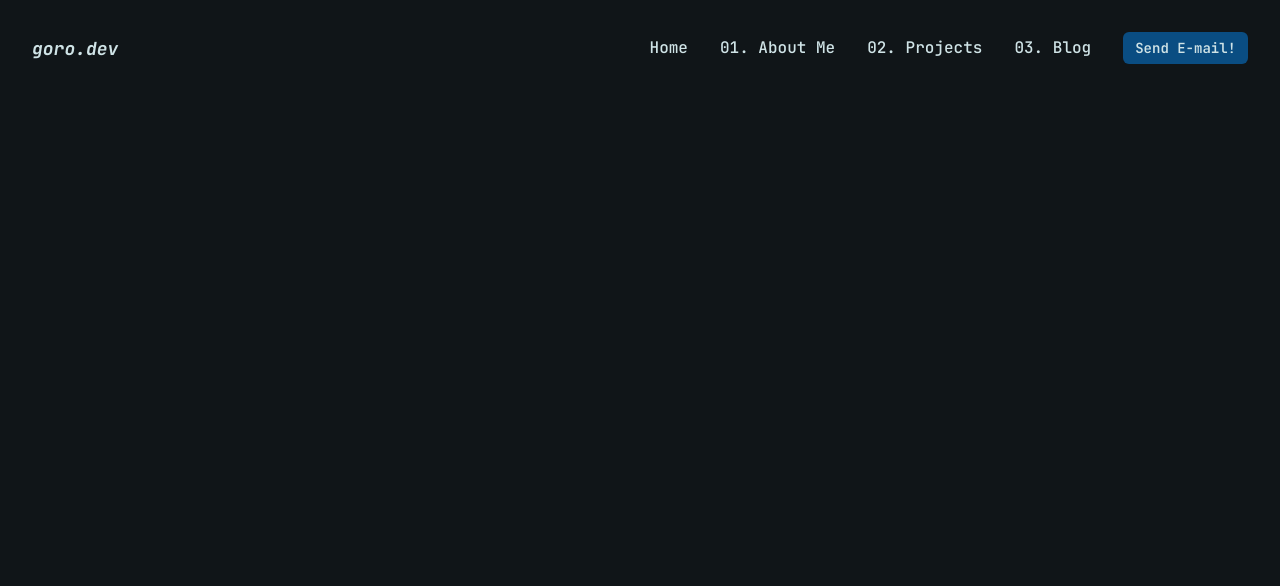
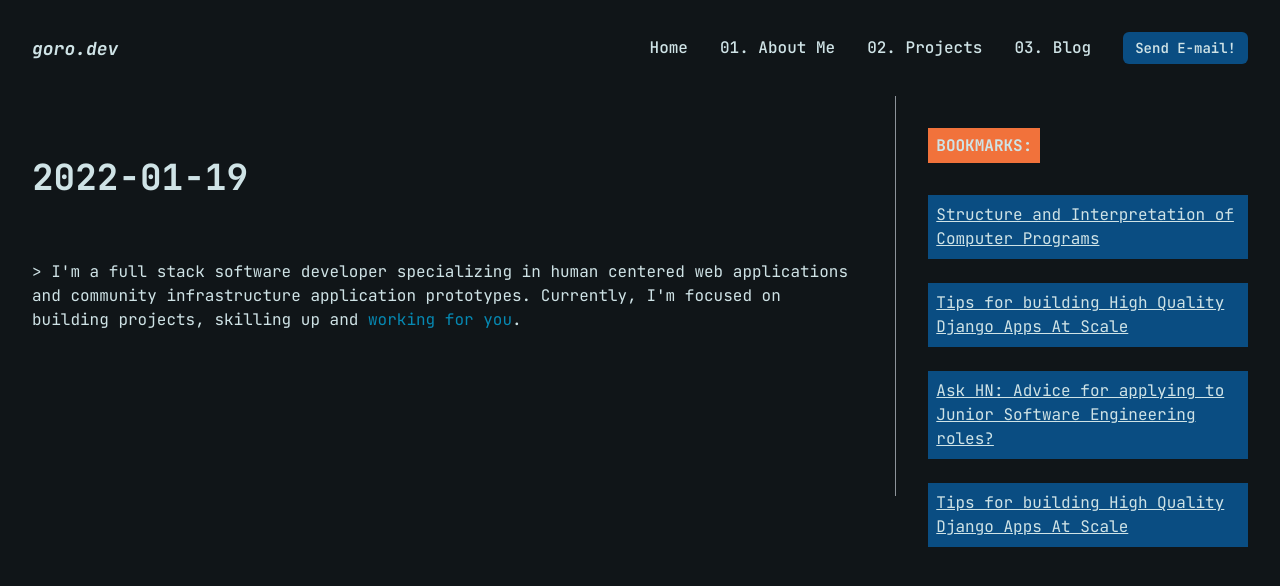
Before and after one commit to dryutsun/portfolio-website, a React (Create React App) app: page /blog in a window 1280 px wide. Shown: the top 586 px of the page. Built offline with nearby package versions, Linux system fonts and the light colour scheme.

Commit message:
feat(bookmark.js, blog.js): add new page for blog and bookmarks
create a page to display bookmarks and blogposts

```diff
--- a/src/App.js
+++ b/src/App.js
@@ -6,6 +6,7 @@ import IndexPage from "./components/IndexPage";
 import About from "./components/pages/About";
 import Projects from "./components/pages/Projects";
 import { BrowserRouter as Router, Routes, Route, Link } from "react-router-dom";
+import Blog from "./components/pages/Blog";
 function App() {
   return (
     <>
@@ -13,6 +14,7 @@ function App() {
       <Routes>
         <Route path="/about" element={<About />} />
         <Route path="/projects" element={<Projects />} />
+        <Route path="/blog" element={<Blog />} />
       </Routes>
     </>
   );
--- a/src/components/pages/About.js
+++ b/src/components/pages/About.js
@@ -18,14 +18,14 @@ import { FaReact, FaNodeJs } from "react-icons/fa";
 import { SiExpress } from "react-icons/si";
 
 const About = () => {
-  const [isSmallScreen] = useMediaQuery("(max-width: 400px)");
-
+  const [isSmallScreen] = useMediaQuery("(max-width: 500px)");
+  console.log(isSmallScreen);
   return (
     <Container maxWidth="container.xl" padding={0}>
       <Flex h="100vh" py={0}>
         <VStack
-          w="full"
-          h="50%"
+          w="50%"
+          h="full"
           p={8}
           spacing={8}
           alignItems="flex-start"
@@ -50,17 +50,13 @@ const About = () => {
             .
           </Text>
         </VStack>
-        {isSmallScreen ? (
-          <Center height="50px">
-            <Divider orientation="horizontal" />
-          </Center>
-        ) : (
-          <Center height="50vh">
-            <Divider orientation="vertical" />
-          </Center>
-        )}
+
+        <Center height="50vh">
+          <Divider orientation="vertical" />
+        </Center>
+
         <VStack
-          w="full"
+          w="50%"
           h="full"
           p={8}
           spacing={8}
@@ -72,7 +68,7 @@ const About = () => {
           </Heading>
           <List spacing={2}>
             <ListItem>
-              <ListIcon as={IoLogoJavascript} bg="yellow.100" md="in" />
+              <ListIcon as={IoLogoJavascript} bg="yellow.100" md="in" p={1} />
               <Text color={["primary.400"]}>
                 > ES6+ Javascript along with JSX, EJS and other syntax
                 extensions and templating languages.
--- a/src/components/pages/Blog.js
+++ b/src/components/pages/Blog.js
@@ -2,6 +2,7 @@ import {HStack, chakra, List, ListItem, ListIcon,  Center, Divider, Text, Headin
 import { IoLogoJavascript } from 'react-icons/io'
 import { FaReact, FaNodeJs } from 'react-icons/fa'
 import { SiExpress } from 'react-icons/si'
+import BookMark from "./BookMarks"
 
 const Blog = () => {
   return (
@@ -28,32 +29,8 @@ const Blog = () => {
         <Center height='50vh'>
           <Divider orientation='vertical' />
         </Center>
-        <VStack
-          w="30%"
-          h="full"
-          p={8}
-          spacing={8}
-          alignItems="flex-start"
-          bg="primary.600"
-        >
 
-          <Heading color={["primary.400"]} fontSize="l" bg={["primary.300"]} p={2}> Currently Reading: </Heading>
-          <List spacing={2}>
-            <ListItem>
-              <ListIcon as={IoLogoJavascript} bg='yellow.100' md="in" />
-              <Text fontSize="xs" color={["primary.400"]}>> ES6+ Javascript along with JSX, EJS and other syntax extensions and templating languages.</Text>
-            </ListItem>
-            <ListItem>
-              <ListIcon as={ FaReact } bg='#61dbfb' md="in" />
-              <Text color={["primary.400"]}>> React 16 with functional and class components. Currently building projects in Next.js. </Text>
-            </ListItem>
-            <ListItem>
-              <ListIcon as={ FaNodeJs } bg='#68a063' md="in" /><ListIcon as={ SiExpress } bg='#61dbfb' md="in" />
-              <Text color={["primary.400"]}>> Node.js + Express to handle routing, sessions, controller logic, API development, and views. </Text>
-            </ListItem>
-          </List>
-
-        </VStack>
+        <BookMark />
       </Flex>
 
     </Container>
--- a/src/components/pages/BookMarks.js
+++ b/src/components/pages/BookMarks.js
@@ -0,0 +1,52 @@
+import {
+  HStack,
+  chakra,
+  List,
+  ListItem,
+  ListIcon,
+  Center,
+  Divider,
+  Text,
+  Heading,
+  Container,
+  VStack,
+  Flex,
+  Link,
+} from "@chakra-ui/react";
+import { IoLogoJavascript } from "react-icons/io";
+import { FaReact, FaNodeJs } from "react-icons/fa";
+import { SiExpress } from "react-icons/si";
+import { BookMarklet } from "../../content/BookMarklet";
+
+const BookMark = () => {
+  const bookmarkMap = BookMarklet.map((bookmark) => {
+    return (
+      <ListItem p={2} bg={["primary.100"]} _hover={{ bg: "primary.500" }}>
+        <Link href={bookmark.link} isExternal>
+            <Text as="u" fontSize="s" color={["primary.400"]}>
+          {bookmark.title}
+        </Text>
+        </Link>
+      </ListItem>
+    );
+  });
+
+  return (
+    <VStack
+      w="30%"
+      h="full"
+      p={8}
+      spacing={8}
+      alignItems="flex-start"
+      bg="primary.600"
+    >
+      <Heading color={["primary.400"]} bg={"primary.200"} fontSize="l" p={2}>
+        {" "}
+        BOOKMARKS:{" "}
+      </Heading>
+      <List spacing={6}>{bookmarkMap}</List>
+    </VStack>
+  );
+};
+
+export default BookMark;
--- /dev/null
+++ b/src/content/BookMarklet.js
@@ -0,0 +1,19 @@
+export const BookMarklet = [
+    {
+      title: "Structure and Interpretation of Computer Programs",
+      link: "https://mitpress.mit.edu/sites/default/files/sicp/index.html",
+    },
+    {
+        title: "Tips for building High Quality Django Apps At Scale",
+        link: "https://doordash.engineering/2017/05/15/tips-for-building-high-quality-django-apps-at-scale/",
+    },
+    {
+        title: "Ask HN: Advice for applying to Junior Software Engineering roles?",
+        link: "https://news.ycombinator.com/item?id=29993356",
+    },
+    {
+        title: "Tips for building High Quality Django Apps At Scale",
+        link: "https://doordash.engineering/2017/05/15/tips-for-building-high-quality-django-apps-at-scale/",
+    },
+
+    ]
--- a/src/content/ProjectPosts.js
+++ b/src/content/ProjectPosts.js
@@ -6,7 +6,7 @@ import img4 from "../images/bridges_app.gif"
 export const ProjectPosts = [
   {
     title: "Ambient Mouse Trainer",
-    date: "2021-10-14",
+    date: "Fall 2021",
     img: img1,
     gh_url: "",
     deploy_url: "",
@@ -17,18 +17,18 @@ export const ProjectPosts = [
   },
   {
     title: "Personal.pi",
-    date: "2021-10-14",
+    date: "Fall 2021",
     img: img2,
     gh_url: "https://github.com/dryutsun/timemapclone",
     deploy_url: "https://timemapclone.herokuapp.com/",
     stack: "Postgres, Express, Node.js, MapBox API",
     tags: "#JS, #PEN, #OSINT",
     description:
-      "An implementation of the the <code>timemap</code> software developed by Forensic Architecture but in the PEN stack. Personal.pi allows you to keep track of the location and places of events and the 'entities'. This sort of dashboarding is common in Open Source Intelligence software. I developed Personal.pi to be as flexible and open to the user as possible, i.e. it could be used to track a missing cat or alternatively, a 'place' journal to track the location where the user had certain thoughts.",
+      "An implementation of the the <code>timemap</code> software developed by Forensic Architecture but in the PEN stack. Personal.pi allows you to keep track of the location and places of events and the 'entities'. I developed Personal.pi to be as flexible and open to the user as possible, i.e. it could be used to track a missing cat or alternatively, a 'place' journal to track the location where the user had certain thoughts. <strong>Challenges:</strong>",
   },
   {
     title: "Watch Codeo",
-    date: "2021-10-14",
+    date: "Winter 2021",
     img: img3,
     gh_url: "https://github.com/dryutsun/timemapclone",
     deploy_url: "https://timemapclone.herokuapp.com/",
@@ -39,13 +39,13 @@ export const ProjectPosts = [
   },
   {
     title: "B.R.I.D.G.E.S App",
-    date: "2021-10-14",
+    date: "Winter 2022",
     img: img4,
     gh_url: "https://github.com/dryutsun/timemapclone",
     deploy_url: "https://timemapclone.herokuapp.com/",
     stack: "Postgres, Express, Node.js, MapBox API",
     tags: "#JS, #PEN, #OSINT",
     description:
-      "An implementation of the the <code>timemap</code> software developed by Forensic Architecture but in the PEN stack. Personal.pi allows you to keep track of the location and places of events and the 'entities'. This sort of dashboarding is common in Open Source Intelligence software. I developed Personal.pi to be as flexible and open to the user as possible, i.e. it could be used to track a missing cat or alternatively, a 'place' journal to track the location where the user had certain thoughts.",
+      "During the pandemic, I played a game called 'Death Stranding' which had a profound effect on my ability to deal with our bleak circumstance. I did not have to imagine that we were living in the world that Death Stranding presented because in a sense, we were already living that reality. I decided that the best tribute to this painful experience would be to build a 'two-layered' courier application. With some applications like doordash, the user and the 'deliverer' have completely different experiences and I wanted to reflect that in the application that I wrote.",
   },
 ];
```
